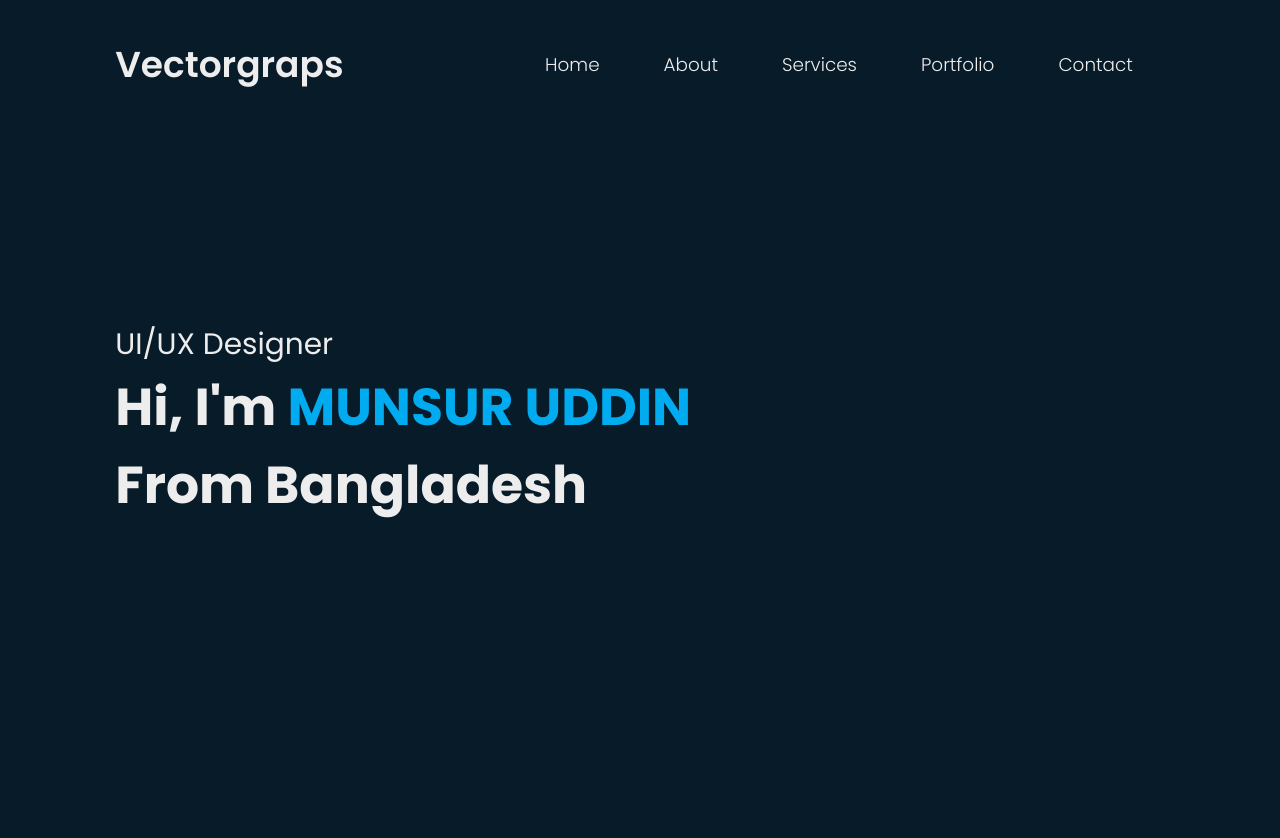
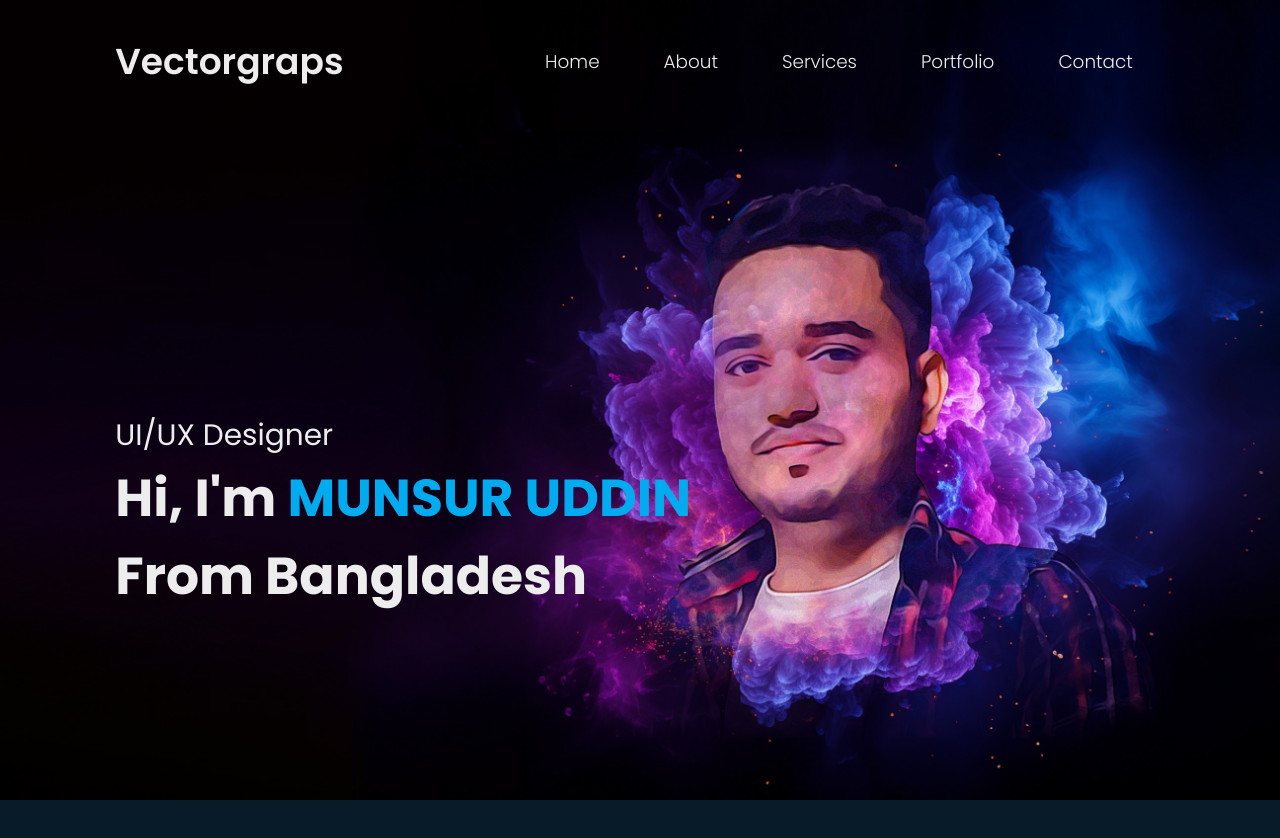
Before and after one commit to MUNSUR21/Personal-Portfolio, a plain HTML site: page Index.html in a window 1280 px wide. After the commit the page ends 800 px from the top, so only its background shows below. Drawn offline with Linux system fonts and the light colour scheme.

Commit message:
Hero Image added on the Website

```diff
--- a/Index.html
+++ b/Index.html
@@ -1,15 +1,20 @@
 <!DOCTYPE html>
 <html lang="en">
+
 <head>
     <meta charset="UTF-8">
     <meta name="viewport" content="width=device-width, initial-scale=1.0">
     <link rel="stylesheet" href="style.css">
-    <link rel="stylesheet" href="https://cdnjs.cloudflare.com/ajax/libs/font-awesome/6.5.1/css/all.min.css" integrity="sha512-DTOQO9RWCH3ppGqcWaEA1BIZOC6xxalwEsw9c2QQeAIftl+Vegovlnee1c9QX4TctnWMn13TZye+giMm8e2LwA==" crossorigin="anonymous" referrerpolicy="no-referrer" />
+    <link rel="stylesheet" href="https://cdnjs.cloudflare.com/ajax/libs/font-awesome/6.5.1/css/all.min.css"
+        integrity="sha512-DTOQO9RWCH3ppGqcWaEA1BIZOC6xxalwEsw9c2QQeAIftl+Vegovlnee1c9QX4TctnWMn13TZye+giMm8e2LwA=="
+        crossorigin="anonymous" referrerpolicy="no-referrer" />
     <title>Youtube Website Clone</title>
 </head>
+
 <body>
-        <!-- Header Section -->
-        <header class="header">
+    <!-- Header Section -->
+    <header>
+        <div class="header">
             <a href="#" class="Logo">Vectorgraps</a>
 
             <nav class="navbar">
@@ -19,7 +24,7 @@
                 <a href="#">Portfolio</a>
                 <a href="#">Contact</a>
             </nav>
-        </header>
+        </div>
         <div class="header-text">
             <p>UI/UX Designer</p>
             <h1>Hi, I'm <Span>MUNSUR UDDIN</Span>
@@ -27,5 +32,13 @@
                 From Bangladesh
             </h1>
         </div>
+    </header>
+    <!-- About Section -->
+    <div id="about">
+        <div class="About-container">
+
+        </div>
+    </div>
 </body>
+
 </html>
--- a/style.css
+++ b/style.css
@@ -28,10 +28,12 @@ header {
     position: fixed;
     top: 0;
     left: 0;
-    height: 8rem;
+    height: 100vh;
     width: 100%;
     padding: 2rem 9%;
-    background: transparent;
+    background-image: url(Image/Pixelark-Logo-01.jpg) ;
+    background-size: cover;
+    background-position: center;
 }
 
 .header {
@@ -80,7 +82,6 @@ header {
     width: 100%;
     align-items: center;
     margin-top: 40vh;
-    padding: 0 9%;
 }
 
 .header-text P {
```
